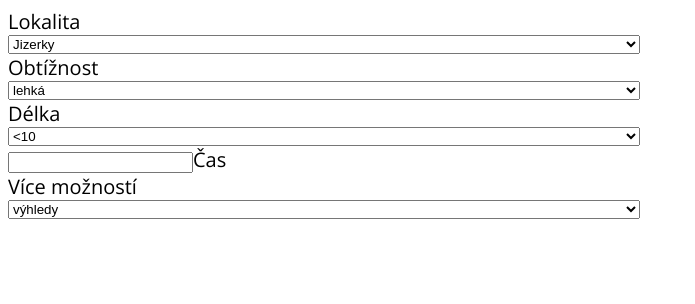
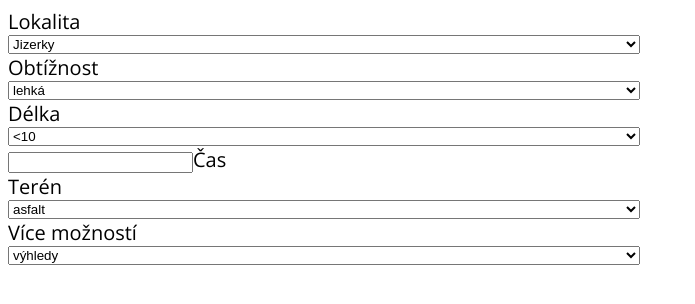
Before and after one commit to MichaelaKnizek/projekt-DKK, a React (Vite) app: page /filter in a window 1280 px wide. Shown: the top 304 px of the page, without its empty margins (0-695 px from the left). Built offline with nearby package versions, Linux system fonts and the light colour scheme.

Commit message:
add terrain to form

```diff
--- a/src/pages/FilterPage/components/Form.jsx
+++ b/src/pages/FilterPage/components/Form.jsx
@@ -28,6 +28,12 @@ const Form = () => {
         <input />
         Čas
       </label>
+      <label htmlFor="terrain">Terén</label>
+      <select>
+        {tripFilter.terrainType.map((item) => (
+          <option value={item}>{item}</option>
+        ))}
+      </select>
       <label htmlFor="features">Více možností</label>
       <select>
         {tripFilter.features.map((item) => (
```
